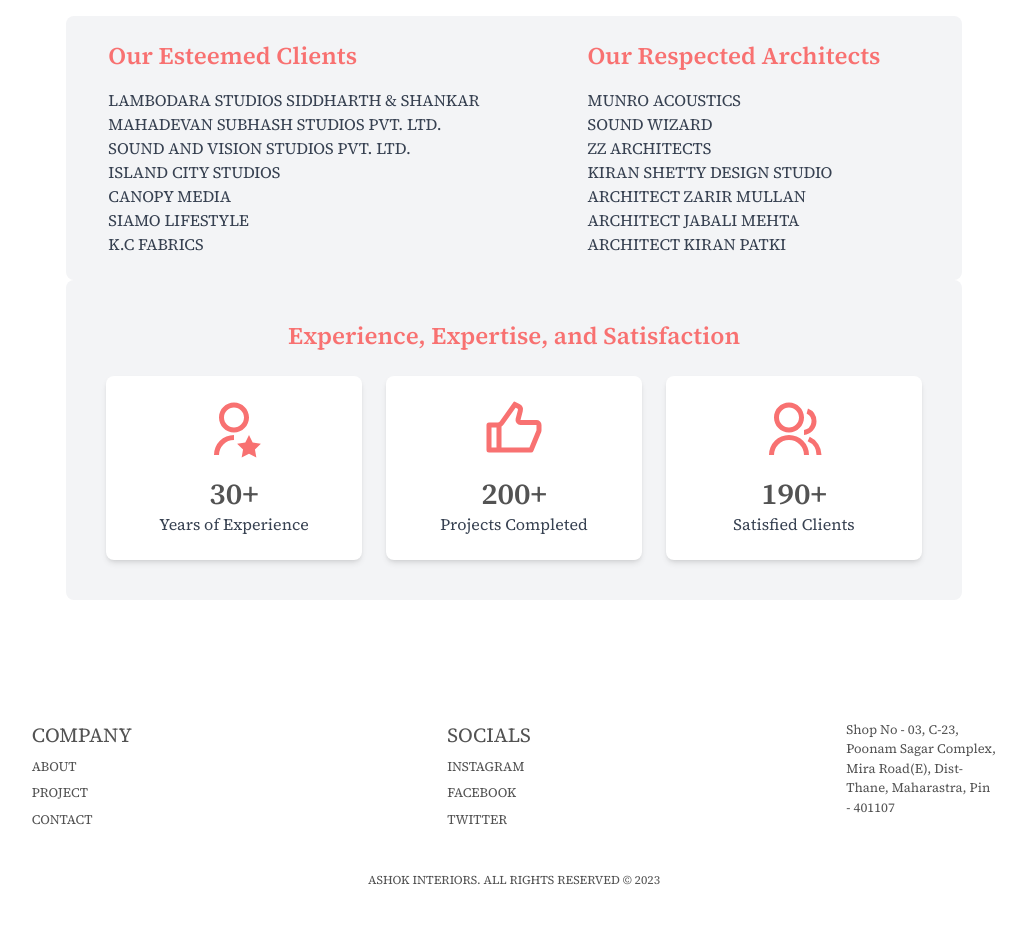
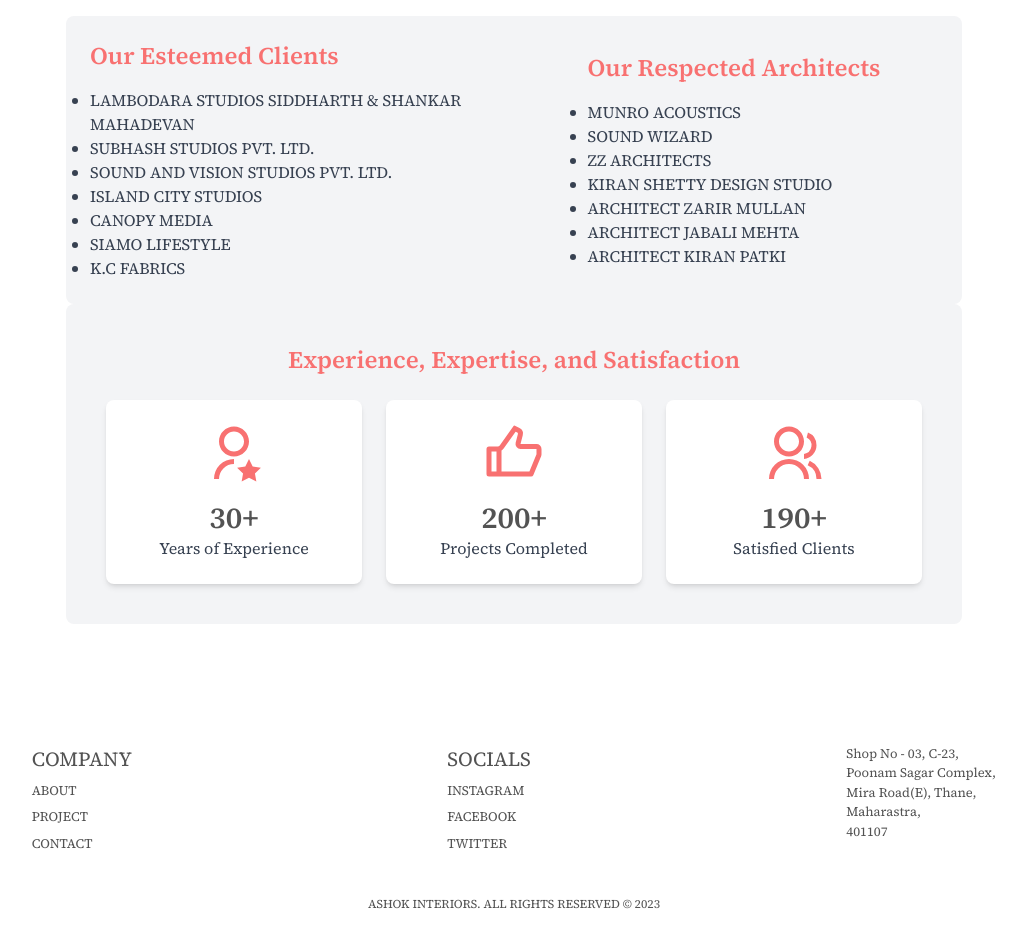
Before and after one commit to buildwithanmol/ashokinteriors, a Next.js app: page /about in a window 1280 px wide. Shown: the part 520-1453 px from the top of the page, without its empty margins (126-1152 px from the left). Before the commit the page ends 1429 px from the top, so only its background shows below. Built offline with nearby package versions, Linux system fonts and the light colour scheme.

Commit message:
changes outside

```diff
--- a/Components/Footer.jsx
+++ b/Components/Footer.jsx
@@ -25,7 +25,7 @@
           ))}
         </div>
       ))}
-      <p>Shop No - 03, C-23, Poonam Sagar Complex, Mira Road(E), Dist-Thane, Maharastra, Pin - 401107</p>
+      <p>Shop No - 03, C-23, Poonam Sagar Complex, Mira Road(E), Thane,<br /> Maharastra,<br /> 401107</p>
       <span>ASHOK INTERIORS. ALL RIGHTS RESERVED © 2023</span>
     </section>
   );
--- a/app/about/page.jsx
+++ b/app/about/page.jsx
@@ -25,9 +25,9 @@
       <section className="max-w-4xl mx-auto grid grid-cols-1 md:grid-cols-2 place-items-center gap-8 p-6 bg-gray-100 rounded-lg">
         <div className="">
           <h2 className="text-2xl font-semibold text-red-400">Our Esteemed Clients</h2>
-          <ul className="mt-4 text-gray-700 list-none">
-            <li>LAMBODARA STUDIOS SIDDHARTH & SHANKAR</li>
-            <li>MAHADEVAN SUBHASH STUDIOS PVT. LTD.</li>
+          <ul className="mt-4 text-gray-700 list-disc">
+            <li>LAMBODARA STUDIOS SIDDHARTH & SHANKAR MAHADEVAN </li>
+            <li>SUBHASH STUDIOS PVT. LTD.</li>
             <li>SOUND AND VISION STUDIOS PVT. LTD.</li>
             <li>ISLAND CITY STUDIOS</li>
             <li>CANOPY MEDIA</li>
@@ -38,7 +38,7 @@
 
         <div>
           <h2 className="text-2xl font-semibold text-red-400">Our Respected Architects</h2>
-          <ul className=" mt-4 text-gray-700">
+          <ul className="list-disc mt-4 text-gray-700">
             <li>MUNRO ACOUSTICS</li>
             <li>SOUND WIZARD</li>
             <li>ZZ ARCHITECTS</li>
--- a/app/project/page.jsx
+++ b/app/project/page.jsx
@@ -143,7 +143,7 @@
   return (
     <main>
       <section className="ctgSection">
-        <h1 className="uppercase md:text-3xl font-bold text-xl">One Face For Your Entire Project</h1>
+        <h1 className="uppercase md:text-3xl text-xl">One Face For Your Entire Project</h1>
         <div className="flex-wrap flex">
           {ProductCtg.map((elem, i) => (
             <p
```
